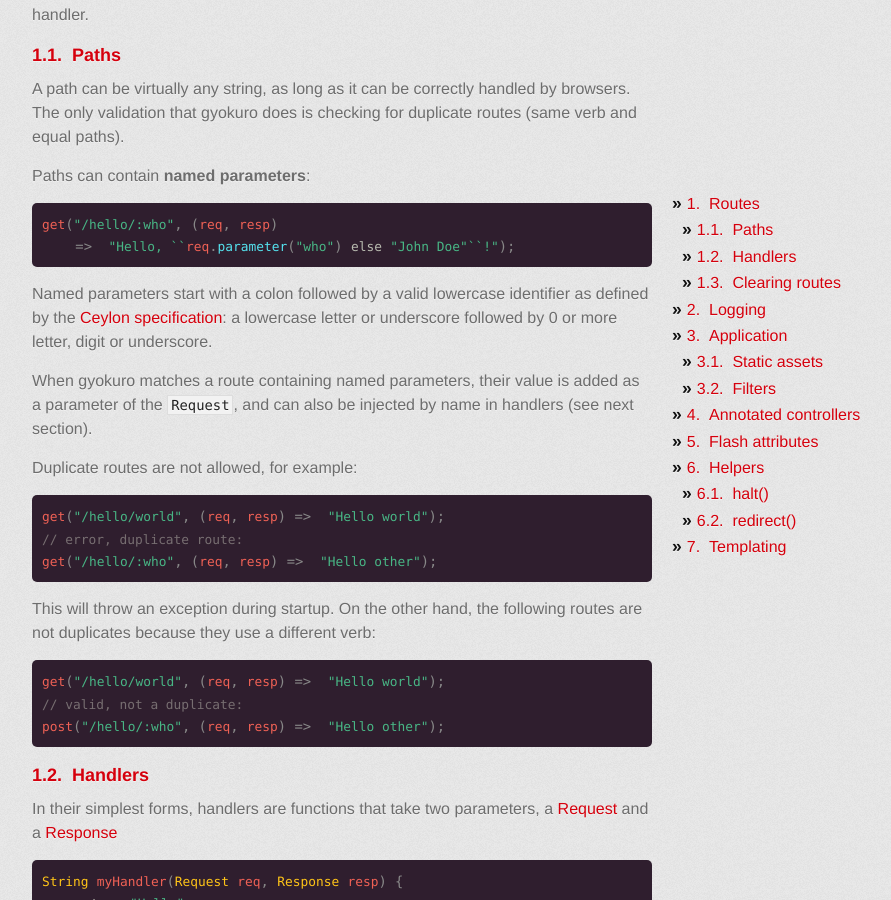
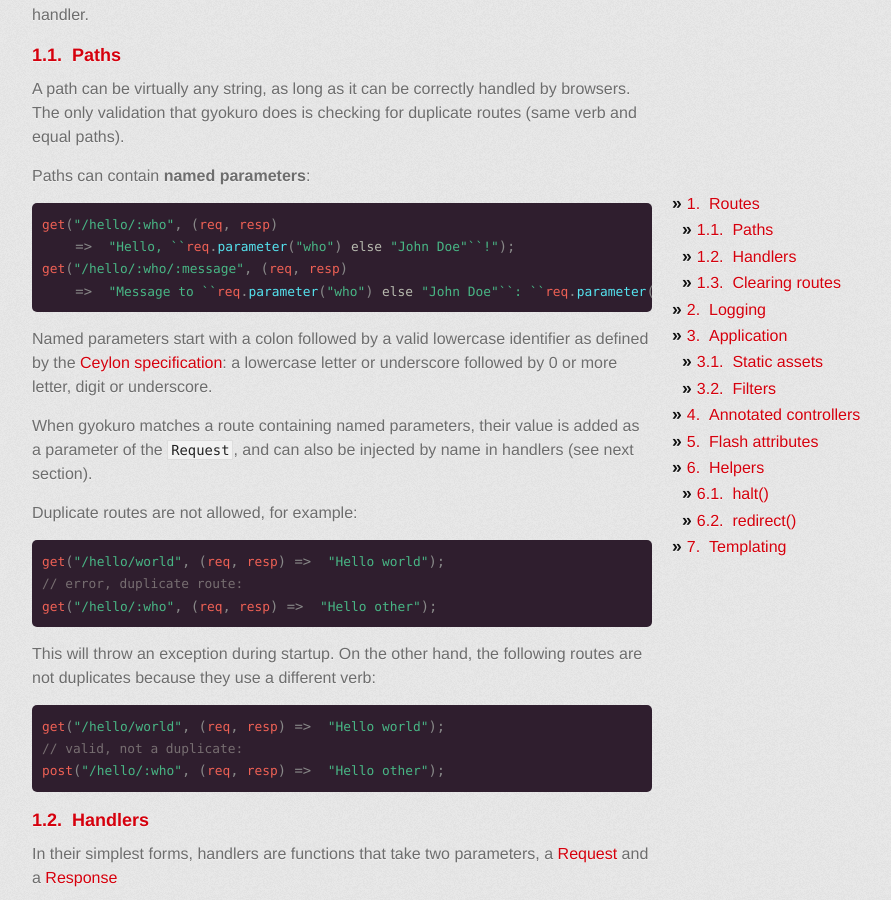
Before and after one commit to bjansen/gyokuro, a Jekyll site: the page built from doc/0.1/index.md, in a window 1280 px wide and 900 px high, scrolled down 715 px. Shown: the whole window, without its empty margins (298-1189 px from the left). Built offline with Jekyll 4.4.1, drawn with Linux system fonts in a browser that asks for light colours; some web fonts are replaced; our own code applies the rules of GitHub Pages for plain Markdown files; some of the changed text lies outside the part shown.

Commit message:
Clarify docs for path parameters (related to #19)

```diff
--- a/doc/0.1/index.md
+++ b/doc/0.1/index.md
@@ -38,6 +38,8 @@
 
     get("/hello/:who", (req, resp)
         =>  "Hello, ``req.parameter("who") else "John Doe"``!");
+    get("/hello/:who/:message", (req, resp)
+        =>  "Message to ``req.parameter("who") else "John Doe"``: ``req.parameter("message") else "?"``");
 
 Named parameters start with a colon followed by a valid lowercase identifier as defined by
 the [Ceylon specification](http://ceylon-lang.org/documentation/1.2/spec/html/lexical.html#identifiersandkeywords):
```
Also changed, not shown: other parts of doc/0.1/index.md (+3 -0 lines), doc/0.2/index.md (+5 -0 lines), doc/0.3/controllers.md (+3 -0 lines), doc/0.3/routes.md (+2 -0 lines).
